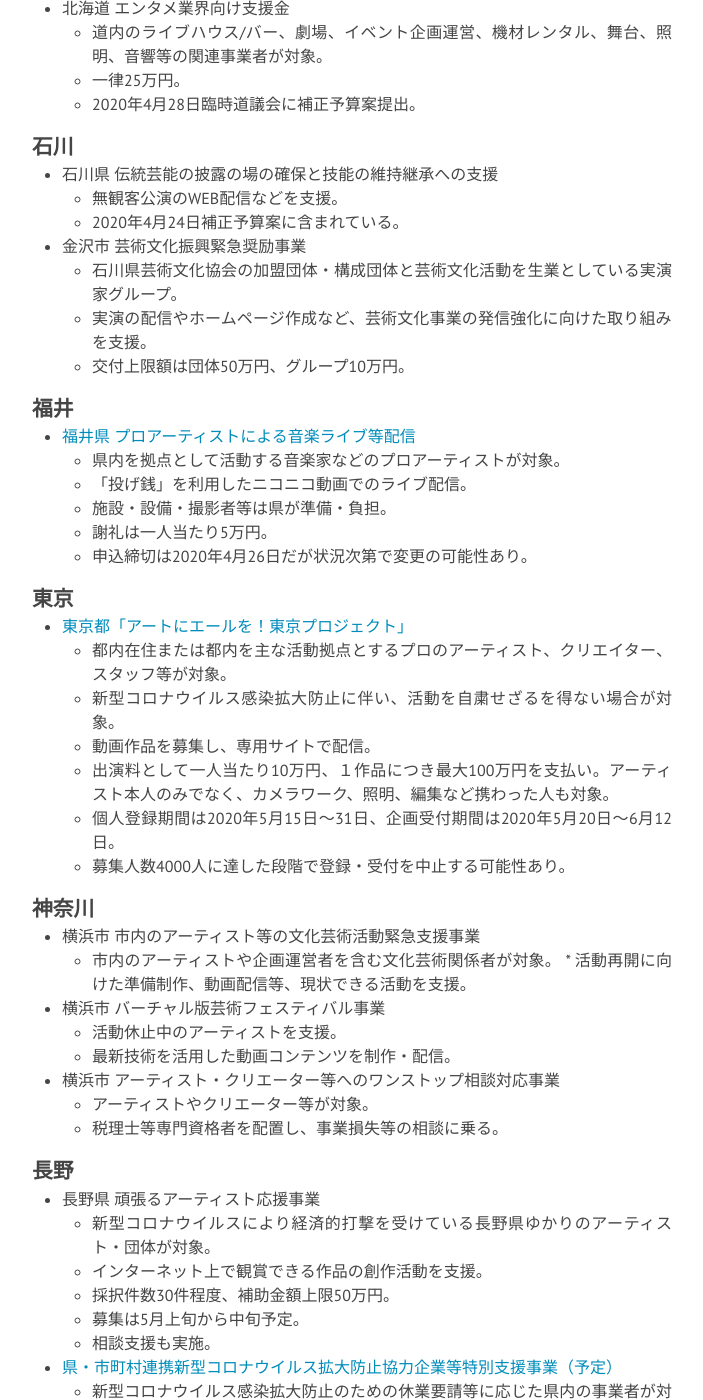
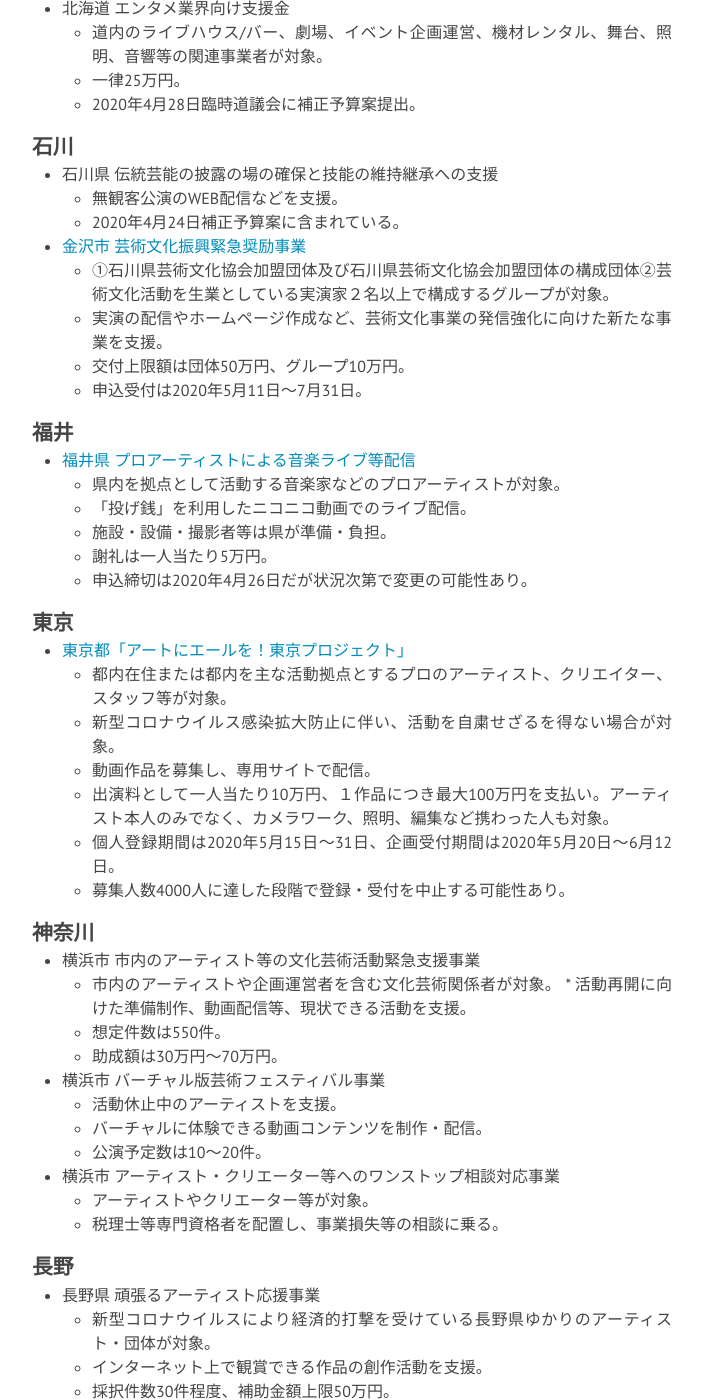
Before and after one commit to a-okuda/resources-for-artists, a Jekyll site: the page built from a_artists.md, in a window 1280 px wide and 1400 px high, scrolled down 2694 px. Shown: the whole window, without its empty margins (288-991 px from the left). Built offline with Jekyll 4.4.1, drawn with Linux system fonts in a browser that asks for light colours; nearby versions of some CDN libraries; some of the changed text lies outside the part shown.

Commit message:
Update a_artists.md

```diff
--- a/a_artists.md
+++ b/a_artists.md
@@ -88,10 +88,11 @@
 * 石川県 伝統芸能の披露の場の確保と技能の維持継承への支援
 	* 無観客公演のWEB配信などを支援。
 	* 2020年4月24日補正予算案に含まれている。
-* 金沢市 芸術文化振興緊急奨励事業
-	* 石川県芸術文化協会の加盟団体・構成団体と芸術文化活動を生業としている実演家グループ。
-	* 実演の配信やホームページ作成など、芸術文化事業の発信強化に向けた取り組みを支援。
+* [金沢市 芸術文化振興緊急奨励事業](https://www4.city.kanazawa.lg.jp/11020/bunkakinkyusyoureikin.html)
+	* ①石川県芸術文化協会加盟団体及び石川県芸術文化協会加盟団体の構成団体②芸術文化活動を生業としている実演家２名以上で構成するグループが対象。
+	* 実演の配信やホームページ作成など、芸術文化事業の発信強化に向けた新たな事業を支援。
 	* 交付上限額は団体50万円、グループ10万円。
+	* 申込受付は2020年5月11日〜7月31日。
 
 ### 福井
 * [福井県 プロアーティストによる音楽ライブ等配信](http://www2.pref.fukui.jp/press/view.php?cod=e5f1L91587444612dd)
@@ -113,9 +114,12 @@
 ### 神奈川
 * 横浜市 市内のアーティスト等の文化芸術活動緊急支援事業
 	* 市内のアーティストや企画運営者を含む文化芸術関係者が対象。	* 活動再開に向けた準備制作、動画配信等、現状できる活動を支援。
+	* 想定件数は550件。
+	* 助成額は30万円〜70万円。
 * 横浜市 バーチャル版芸術フェスティバル事業
 	* 活動休止中のアーティストを支援。
-	* 最新技術を活用した動画コンテンツを制作・配信。
+	* バーチャルに体験できる動画コンテンツを制作・配信。
+	* 公演予定数は10〜20件。
 * 横浜市 アーティスト・クリエーター等へのワンストップ相談対応事業
 	* アーティストやクリエーター等が対象。
 	* 税理士等専門資格者を配置し、事業損失等の相談に乗る。
@@ -144,11 +148,12 @@
 	* 文化活動再開等に向けて伴走支援を実施。
 	* アーティストやクリエーター3名体制で対応。
 	* 2020年4月30日窓口設置予定。
-* [京都市 文化芸術活動緊急奨励金](https://www.city.kyoto.lg.jp/bunshi/page/0000268998.html)
-	* 京都市内で活動する個人またはグループが対象。（法人は対象外）
-	* 新型コロナウイルス感染症拡大防止など，現下の情勢において実施できる文化芸術活動（企画・制作・実施・リサーチ等）を募集。
+* [京都市 文化芸術活動緊急奨励金](https://www.city.kyoto.lg.jp/bunshi/cmsfiles/contents/0000269/269026/annai.pdf)
+	* 京都市内で活動し、収入の減少が見込まれる個人またはグループが対象。（法人は対象外）
+	* 新型コロナウイルス感染症拡大防止に留意しつつ，現下の情勢において実施できる文化芸術活動（企画・制作・実施・リサーチ等）を募集。分野横断的でも可。
+	* 採択件数は150〜200件。
 	* 支払上限額は30万円。
-	* 2020年5月17日締切。
+	* 提出期間は2020年5月7日〜5月17日。
 
 ### 大阪
 * [休業要請支援金(府・市町村共同支援金)](http://www.pref.osaka.lg.jp/keieishien/kyugyoshienkin/index.html)
```
